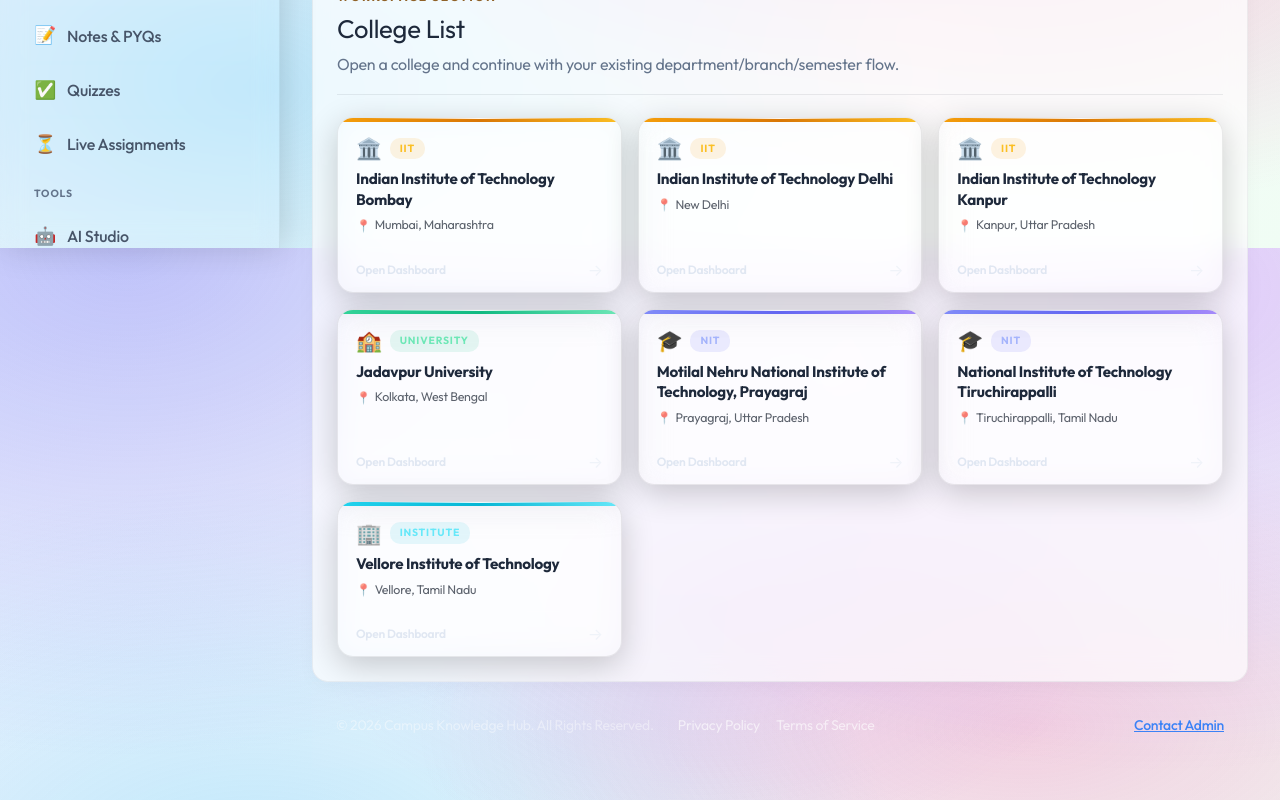
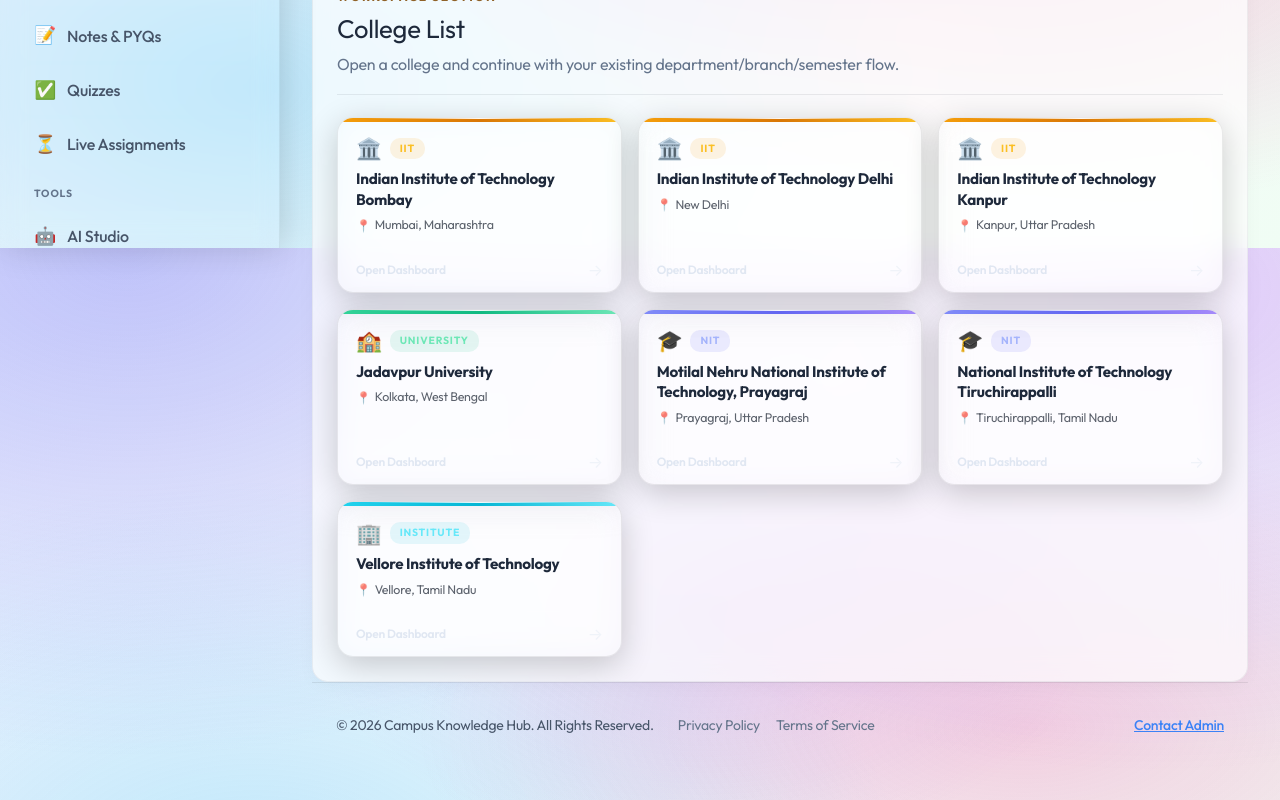
Before and after one commit to shibchandan/campus-knowledge-hub, a React (Vite) app in the folder client/: page /colleges in a window 1280 px wide. Shown: the part 552-1352 px from the top of the page. Built offline with nearby package versions, Linux system fonts and the light colour scheme; no server answers.

Commit message:
fix(client): make footer text color adaptive for light mode visibility

```diff
--- a/client/src/layouts/DashboardLayout.jsx
+++ b/client/src/layouts/DashboardLayout.jsx
@@ -243,16 +243,16 @@ export function DashboardLayout() {
           alignItems: "center",
           flexWrap: "wrap",
           gap: "1rem",
-          borderTop: "1px solid rgba(255, 255, 255, 0.05)",
-          background: "rgba(255, 255, 255, 0.01)"
+          borderTop: "1px solid var(--glass-border)",
+          background: "transparent"
         }}>
           <div style={{ display: "flex", alignItems: "center", gap: "1.5rem", flexWrap: "wrap" }}>
-            <p style={{ margin: 0, color: "rgba(255, 255, 255, 0.4)", fontSize: "0.875rem" }}>
+            <p style={{ margin: 0, color: "var(--color-slate-400-adaptive)", fontSize: "0.875rem" }}>
               © {new Date().getFullYear()} Campus Knowledge Hub. All Rights Reserved.
             </p>
             <div style={{ display: "flex", gap: "1rem", fontSize: "0.875rem" }}>
-              <NavLink to="/privacy" style={{ color: "rgba(255, 255, 255, 0.6)", textDecoration: "none" }}>Privacy Policy</NavLink>
-              <NavLink to="/terms" style={{ color: "rgba(255, 255, 255, 0.6)", textDecoration: "none" }}>Terms of Service</NavLink>
+              <NavLink to="/privacy" style={{ color: "var(--color-slate-500-adaptive)", textDecoration: "none" }}>Privacy Policy</NavLink>
+              <NavLink to="/terms" style={{ color: "var(--color-slate-500-adaptive)", textDecoration: "none" }}>Terms of Service</NavLink>
             </div>
           </div>
           <button
```
